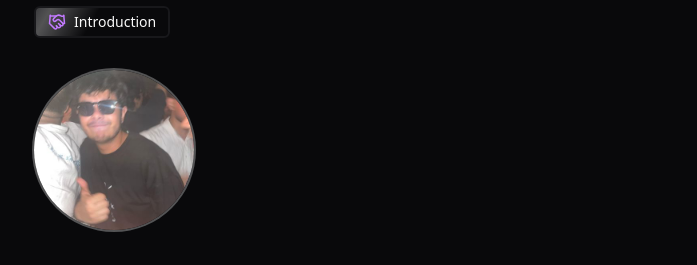
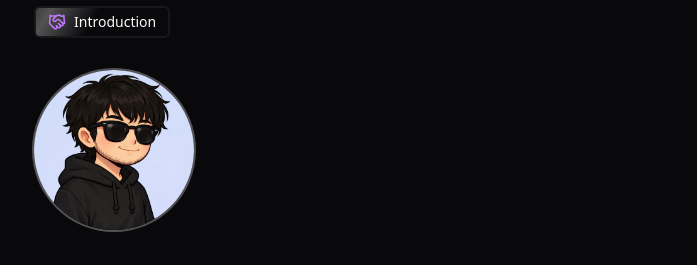
Before and after one commit to veeral1603/My-Portfolio, a Next.js app: page / in a window 1280 px wide. Shown: the part 154-419 px from the top of the page, without its empty margins (290-987 px from the left). Built offline with nearby package versions, Linux system fonts and the light colour scheme; no server answers.

Commit message:
Changed the avatar image

```diff
--- a/src/sections/IntroSection.tsx
+++ b/src/sections/IntroSection.tsx
@@ -19,7 +19,7 @@ export default function IntroSection() {
             </SectionHeadingPill>
 
             <div className="flex items-center overflow-hidden object-cover rounded-full aspect-square size-30 md:size-40 shadow-[0_0_0_2px_rgba(255,255,255,0.3)]">
-              <Image src="/avatar.jpg" alt="Avatar" width={160} height={160} />
+              <Image src="/avatar.png" alt="Avatar" width={160} height={160} />
             </div>
 
             <div className="text-5xl font-bold tracking-tight">
```
Also changed, not shown: public/avatar.png (added).
